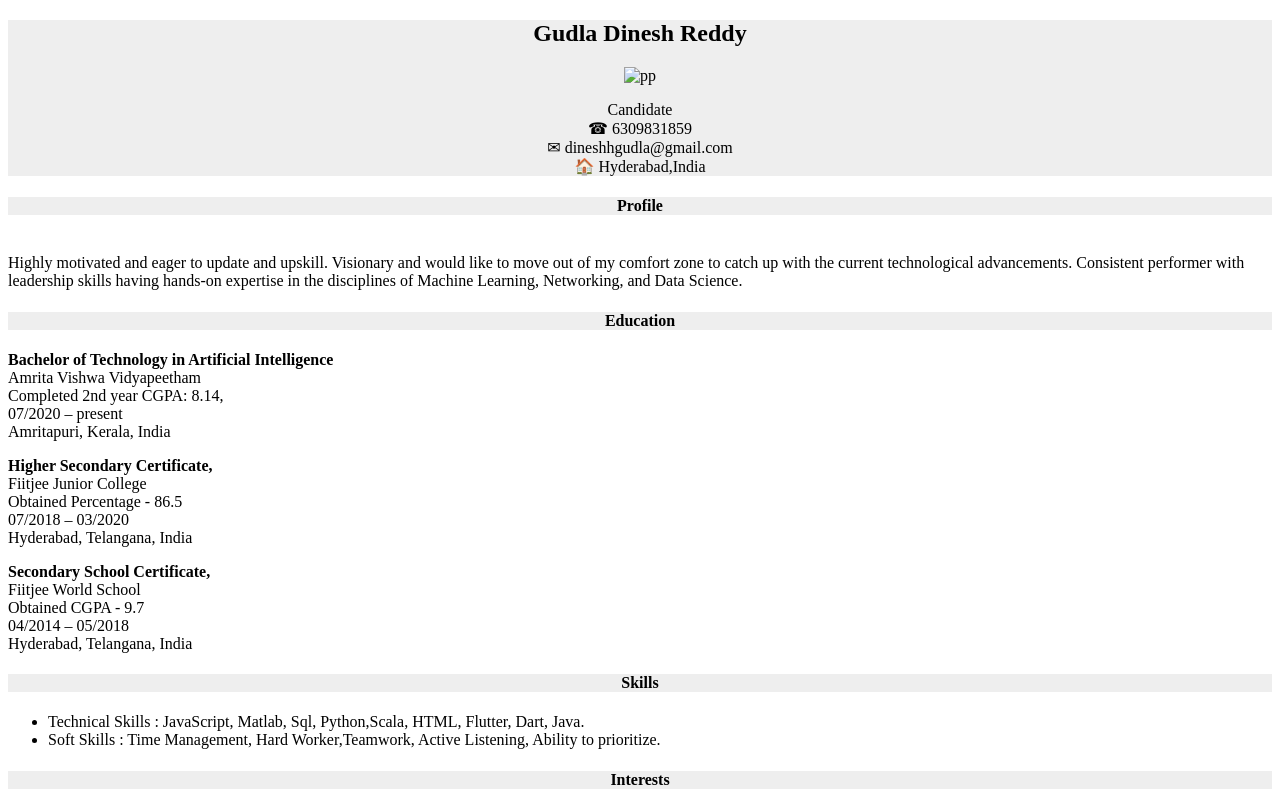
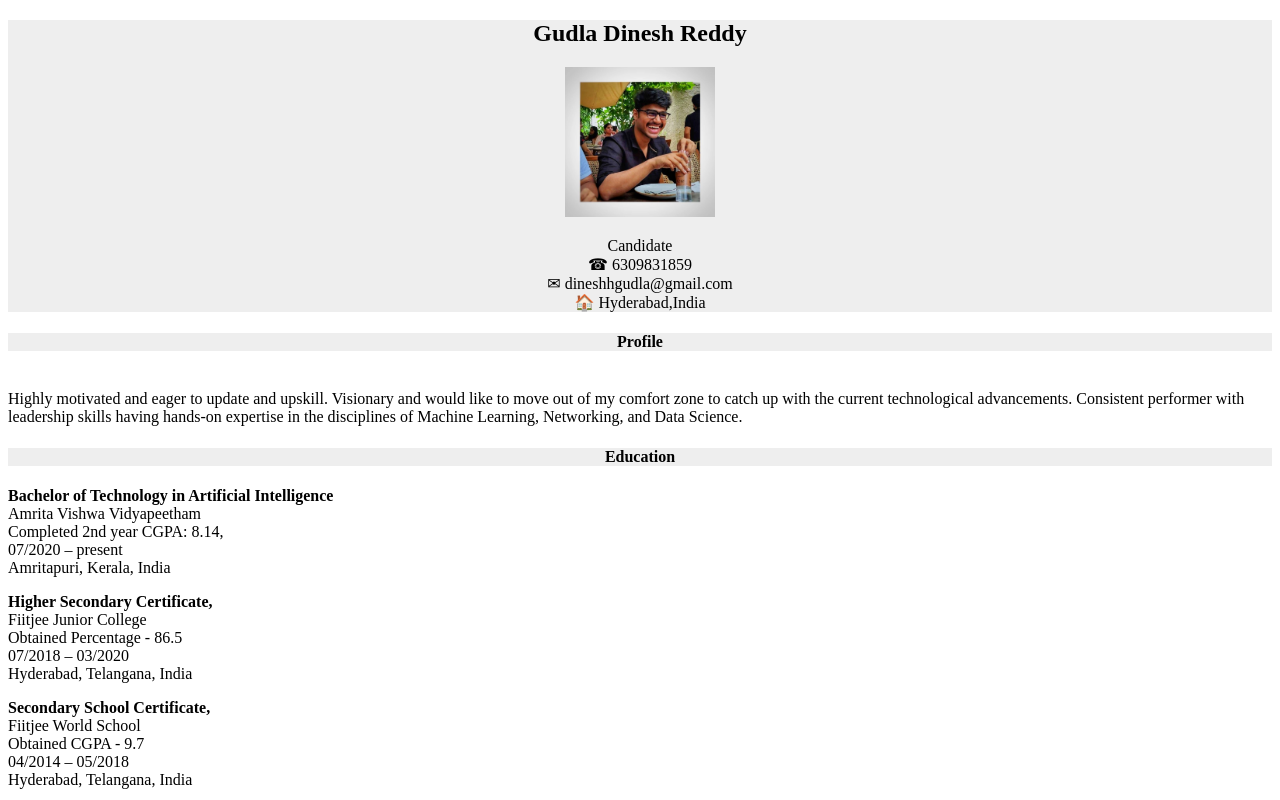
Before and after one commit to Dinesh1418/FullStack, a plain HTML site: page index.html in a window 1280 px wide. Shown: the top 800 px of the page. Drawn offline with Linux system fonts and the light colour scheme.

Commit message:
add a picture

```diff
--- a/index.html
+++ b/index.html
@@ -9,7 +9,7 @@
 
 
   <h2 style="background-color:#eeeeee; font-family:Tafel Sans Bold ">Gudla Dinesh Reddy</h2>
-<img src="C:\Users\91630\Downloads\PikPng.com_profile-icon-png_805068.png" alt="pp" width="150" height="150">
+<img src="WhatsApp Image 2023-05-25 at 21.49.13.jpeg" alt="pp" width="150" height="150">
 
   <p style="background-color:#eeeeee; font-family:Tafel Sans Bold ">Candidate<br>&#9742 6309831859<br>&#9993 dineshhgudla@gmail.com<br>&#127968  Hyderabad,India </p>
   </header></center>
```
Also changed, not shown: WhatsApp Image 2023-05-25 at 21.49.13.jpeg (added).
